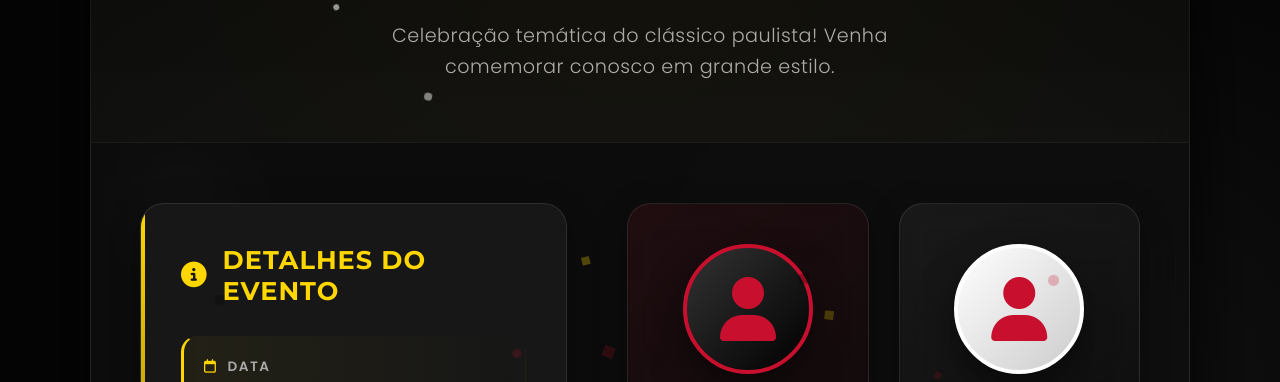
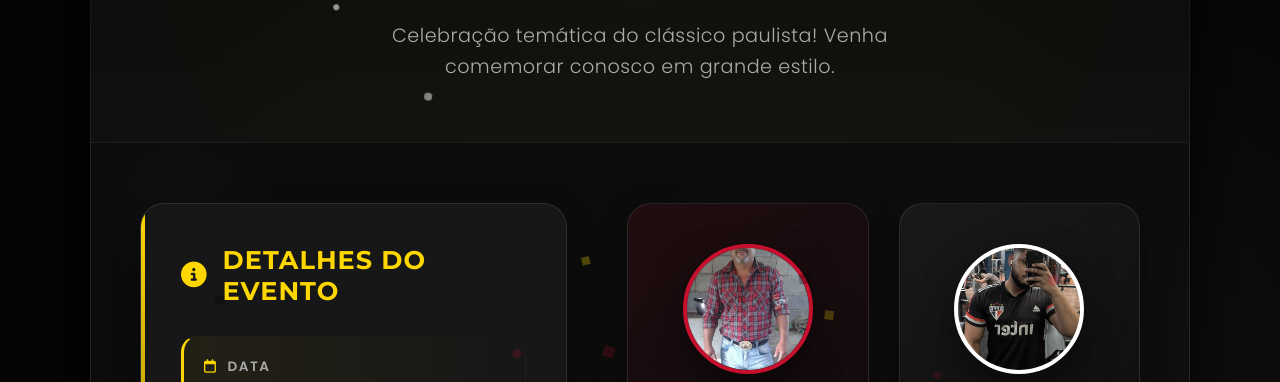
Before and after one commit to jhonathansanrod/convite, a plain HTML site: page index.html in a window 1280 px wide. Shown: the part 363-745 px from the top of the page. Drawn offline with Linux system fonts and the light colour scheme.

Commit message:
Feat: Adiciona fotos dos aniversariantes

```diff
--- a/index.html
+++ b/index.html
@@ -81,7 +81,8 @@
                 <div class="birthday-people-section reveal">
                     <div class="person-card mario glass-card">
                         <div class="person-avatar">
-                            <i class="fas fa-user"></i>
+                            <img src="img/mario.jpeg" alt="Mario"
+                                style="width: 100%; height: 100%; object-fit: cover; border-radius: 50%;">
                         </div>
                         <h2 class="person-name">MARIO</h2>
                         <div class="person-team">CORINTHIANS</div>
@@ -90,7 +91,8 @@
 
                     <div class="person-card jhonathan glass-card">
                         <div class="person-avatar">
-                            <i class="fas fa-user"></i>
+                            <img src="img/jhonathan.jpeg" alt="Jhonathan"
+                                style="width: 100%; height: 100%; object-fit: cover; border-radius: 50%;">
                         </div>
                         <h2 class="person-name">JHONATHAN</h2>
                         <div class="person-team">SÃO PAULO</div>
```
Also changed, not shown: img/jhonathan.jpeg (added), img/mario.jpeg (added).
